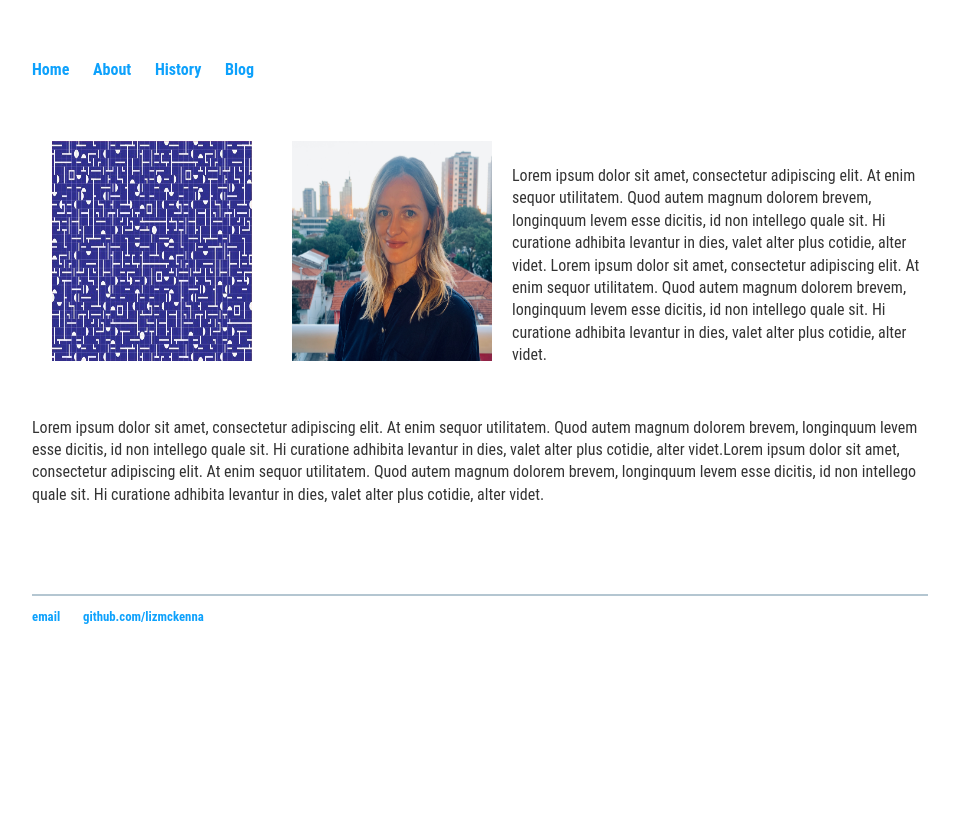
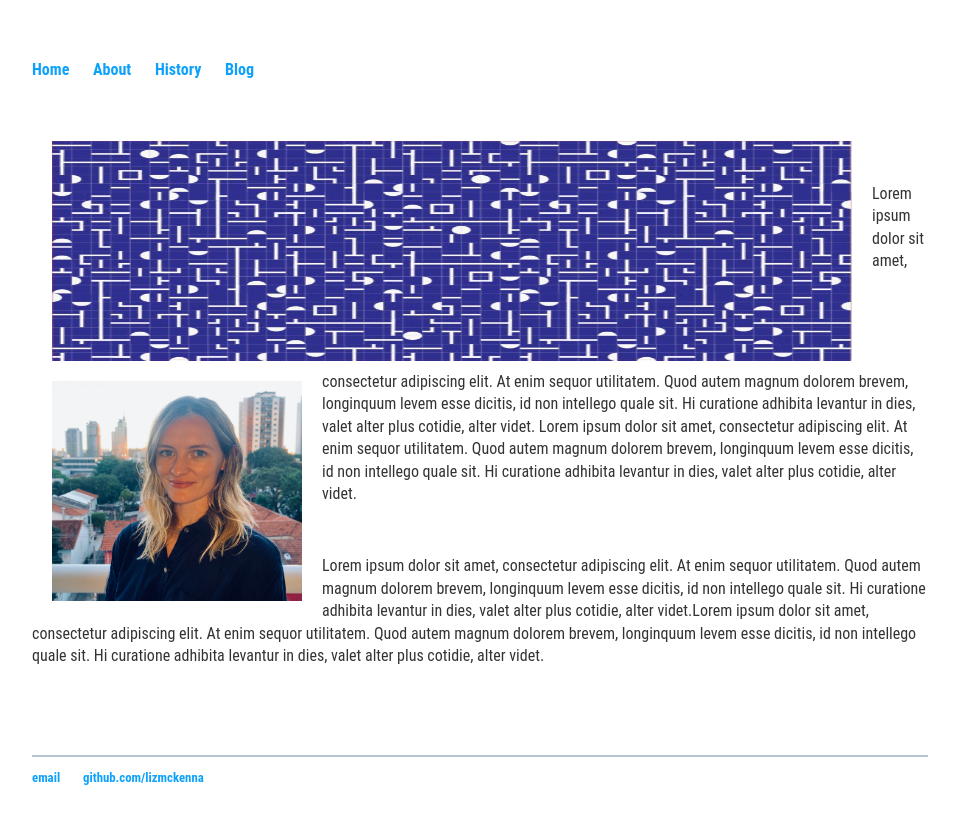
Before and after one commit to lizmckenna/elizabethmckenna.org, a Jekyll site: the page built from index.html, in a window 1280 px wide. Shown: the top 824 px of the page, without its empty margins (160-1119 px from the left). Built offline with Jekyll 4.4.1, drawn with Linux system fonts in a browser that asks for light colours.

Commit message:
Update index.html

```diff
--- a/index.html
+++ b/index.html
@@ -11,11 +11,12 @@
 
 
 <center>
-	<img src="/images/ab1.jpg" alt="HTML5 Icon" hspace="20" vspace="10" style="width:200px;height:220px;style=padding:5px; float: left">
-	</center>
+<img src="/images/ab1.jpg" alt="HTML5 Icon" hspace="20" vspace="10" style="width:800px;height:220px;style=padding:5px; float: left">
+</center>
 
+<br>
  <left>
-<img src="/images/McKenna20192.JPG" alt="HTML5 Icon" hspace="20" vspace="10" style="width:200px;height:220px;style=padding:5px; float: left">
+<img src="/images/McKenna20192.JPG" alt="HTML5 Icon" hspace="20" vspace="10" style="width:250px;height:220px;style=padding:5px; float: left">
 	</left>
 <br>
 <p> Lorem ipsum dolor sit amet, consectetur adipiscing elit. At enim sequor utilitatem. Quod autem magnum dolorem brevem, longinquum levem esse dicitis, id non intellego quale sit. Hi curatione adhibita levantur in dies, valet alter plus cotidie, alter videt. Lorem ipsum dolor sit amet, consectetur adipiscing elit. At enim sequor utilitatem. Quod autem magnum dolorem brevem, longinquum levem esse dicitis, id non intellego quale sit. Hi curatione adhibita levantur in dies, valet alter plus cotidie, alter videt.</p>
```
